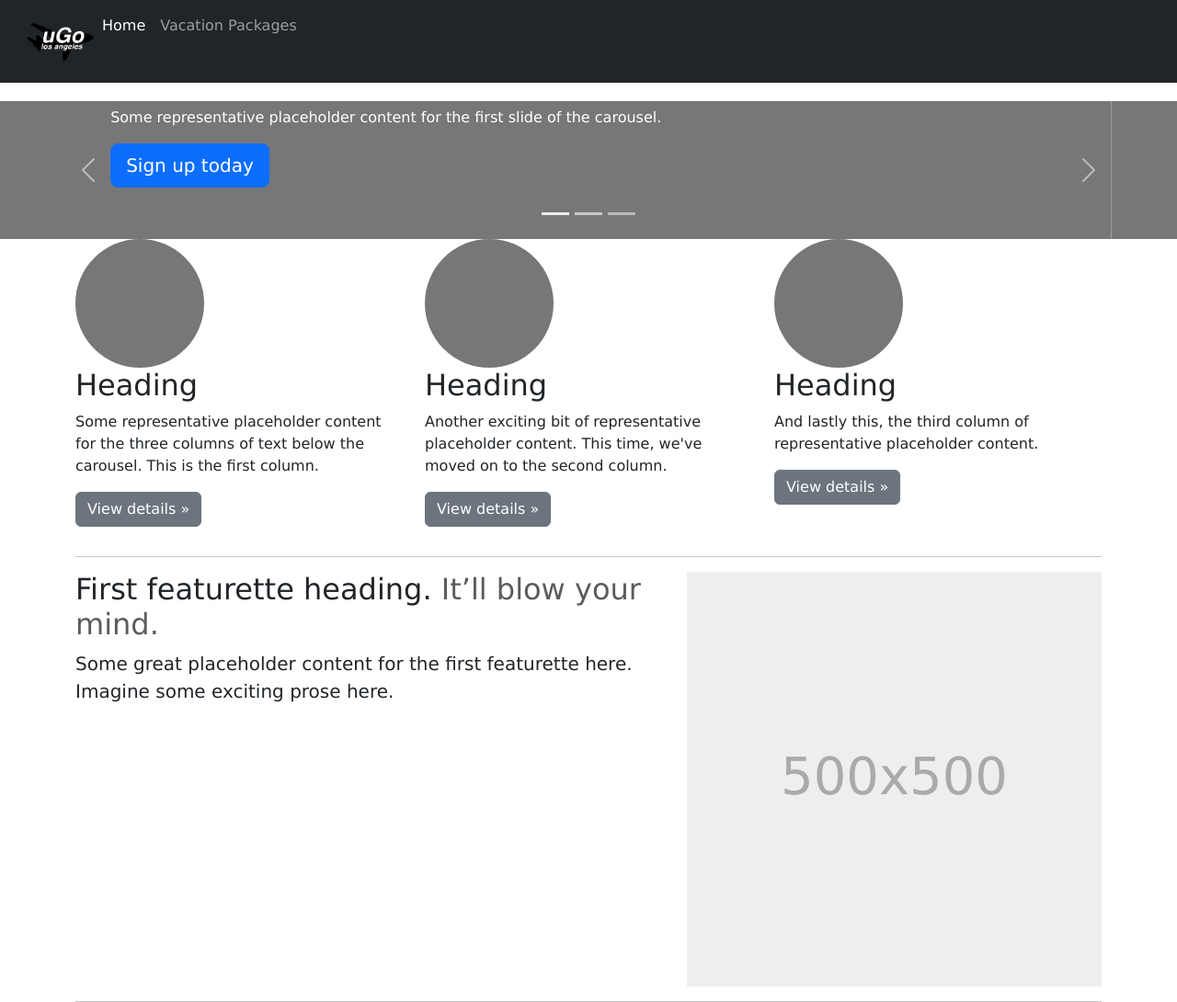
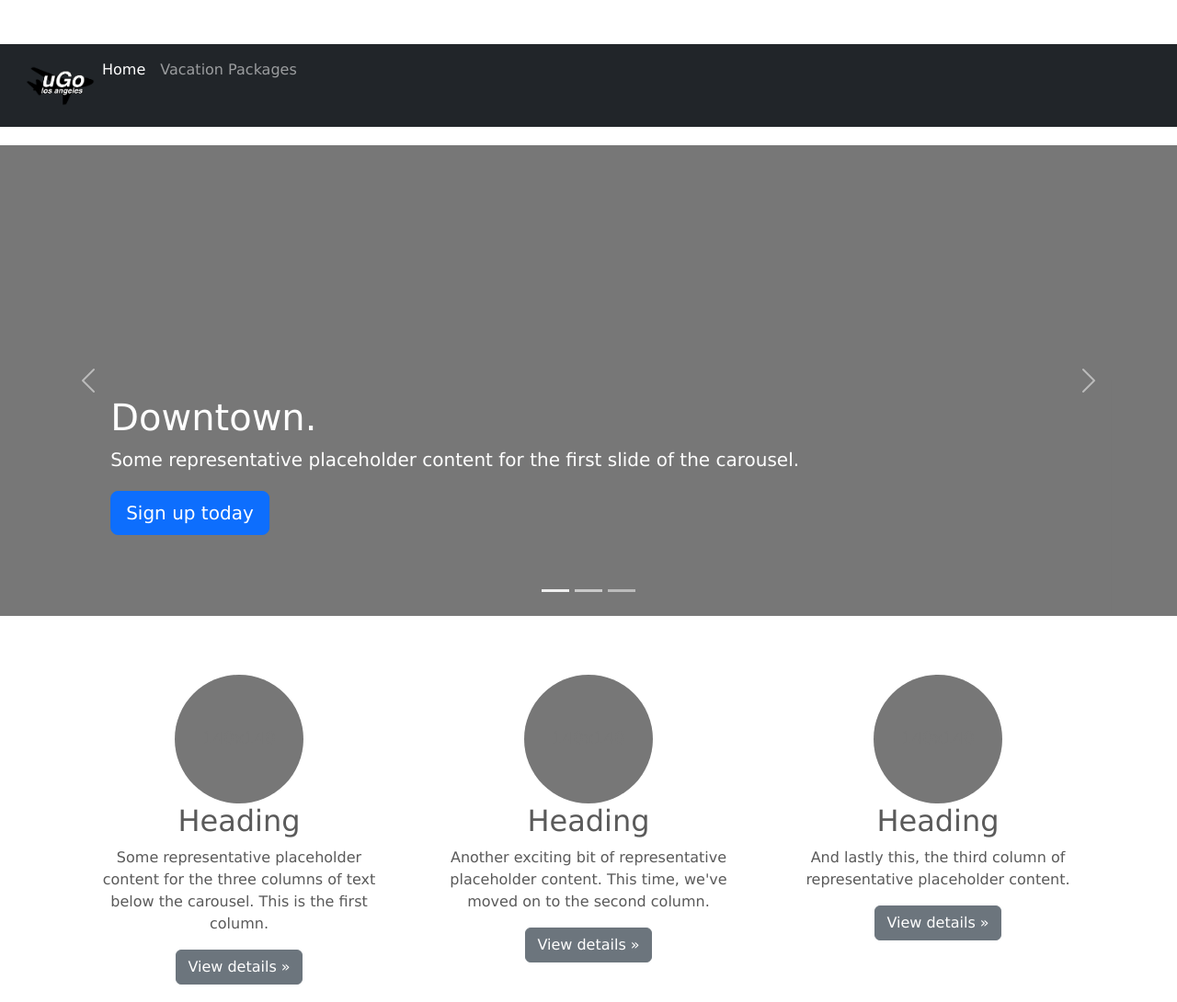
Before and after one commit to connorswanson1/bacs200-connorswanson1.github.io, a plain HTML site: page bacs200/travel/index.html in a window 1280 px wide. Shown: the top 1090 px of the page at 92% size. Drawn offline with nearby package versions, Linux system fonts and the light colour scheme; files that its build step writes are made by us from their sources.

Commit message:
stylesheet

```diff
--- a/bacs200/travel/index.html
+++ b/bacs200/travel/index.html
@@ -13,6 +13,8 @@
     <link rel="canonical" href="https://getbootstrap.com/docs/5.1/examples/footers/">
 
     <link href="../assets/dist/css/bootstrap.min.css" rel="stylesheet">
+
+    <link rel="stylesheet" href="travel.css">
 
     <style>
         .bd-placeholder-img {
--- /dev/null
+++ b/bacs200/travel/travel.css
@@ -0,0 +1,93 @@
+/* GLOBAL STYLES
+-------------------------------------------------- */
+/* Padding below the footer and lighter body text */
+
+body {
+    padding-top: 3rem;
+    padding-bottom: 3rem;
+    color: #5a5a5a;
+  }
+
+
+  /* CUSTOMIZE THE CAROUSEL
+  -------------------------------------------------- */
+
+  /* Carousel base class */
+  .carousel {
+    margin-bottom: 4rem;
+  }
+  /* Since positioning the image, we need to help out the caption */
+  .carousel-caption {
+    bottom: 3rem;
+    z-index: 10;
+  }
+
+  /* Declare heights because of positioning of img element */
+  .carousel-item {
+    height: 32rem;
+  }
+  .carousel-item > img {
+    position: absolute;
+    top: 0;
+    left: 0;
+    min-width: 100%;
+    height: 32rem;
+  }
+
+
+  /* MARKETING CONTENT
+  -------------------------------------------------- */
+
+  /* Center align the text within the three columns below the carousel */
+  .marketing .col-lg-4 {
+    margin-bottom: 1.5rem;
+    text-align: center;
+  }
+  .marketing h2 {
+    font-weight: 400;
+  }
+  /* rtl:begin:ignore */
+  .marketing .col-lg-4 p {
+    margin-right: .75rem;
+    margin-left: .75rem;
+  }
+  /* rtl:end:ignore */
+
+
+  /* Featurettes
+  ------------------------- */
+
+  .featurette-divider {
+    margin: 5rem 0; /* Space out the Bootstrap <hr> more */
+  }
+
+  /* Thin out the marketing headings */
+  .featurette-heading {
+    font-weight: 300;
+    line-height: 1;
+    /* rtl:remove */
+    letter-spacing: -.05rem;
+  }
+
+
+  /* RESPONSIVE CSS
+  -------------------------------------------------- */
+
+  @media (min-width: 40em) {
+    /* Bump up size of carousel content */
+    .carousel-caption p {
+      margin-bottom: 1.25rem;
+      font-size: 1.25rem;
+      line-height: 1.4;
+    }
+
+    .featurette-heading {
+      font-size: 50px;
+    }
+  }
+
+  @media (min-width: 62em) {
+    .featurette-heading {
+      margin-top: 7rem;
+    }
+  }
```
